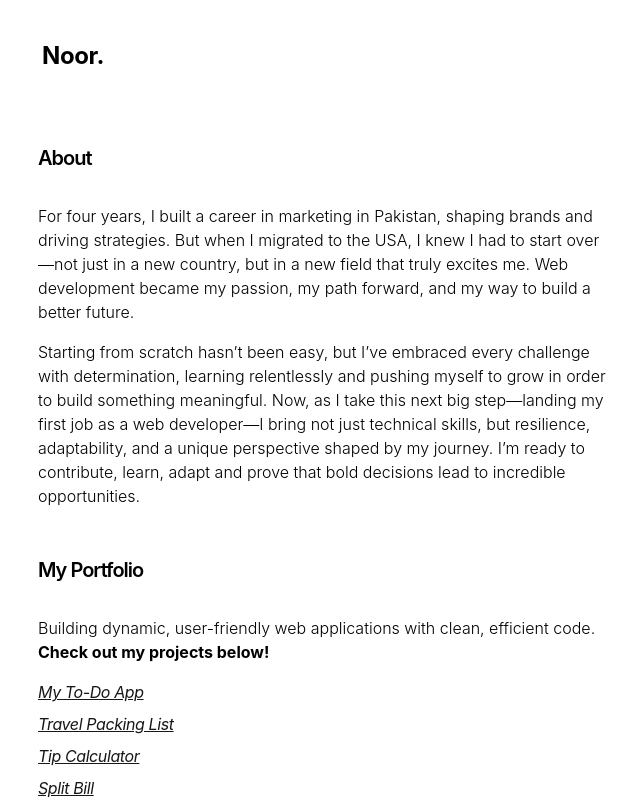
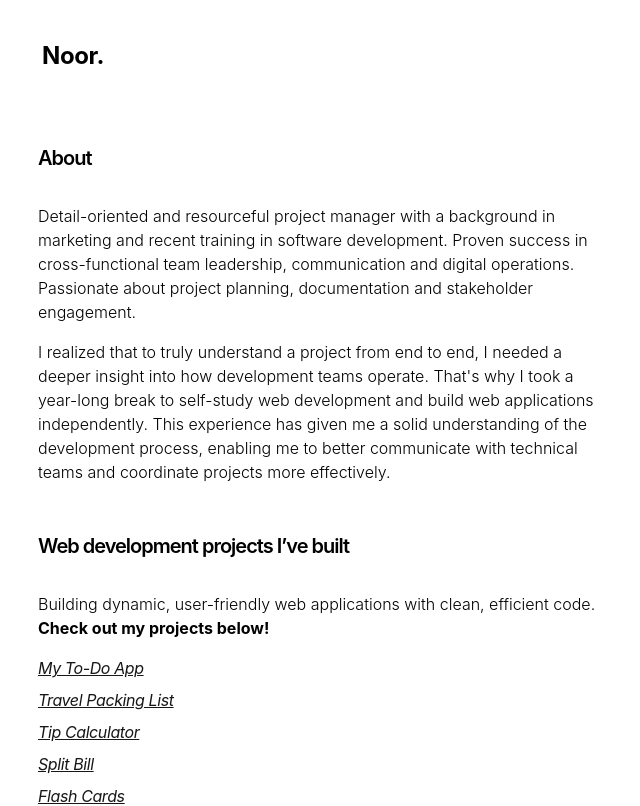
Before and after one commit to Nfmahmood/noor-personal-site, a Next.js app: page / in a window 1280 px wide. Shown: the top 806 px of the page, without its empty margins (314-954 px from the left). Built offline with nearby package versions, Linux system fonts and the light colour scheme.

Commit message:
updating about

```diff
--- a/app/page.tsx
+++ b/app/page.tsx
@@ -47,15 +47,15 @@ export default function Page() {
     <section>
       <h1 className="mb-8 text-xl font-semibold tracking-tighter">About</h1>
       <p className="mb-4 font-light">
-        {`For four years, I built a career in marketing in Pakistan, shaping brands and driving strategies. But when I migrated to the USA, I knew I had to start over—not just in a new country, but in a new field that truly excites me. Web development became my passion, my path forward, and my way to build a better future.`}{" "}
+        {`Detail-oriented and resourceful project manager with a background in marketing and recent training in software development. Proven success in cross-functional team leadership, communication and digital operations. Passionate about project planning, documentation and stakeholder engagement.`}{" "}
       </p>
       <p className="mb-4 font-light">
-        {`Starting from scratch hasn’t been easy, but I’ve embraced every challenge with determination, learning relentlessly and pushing myself to grow in order to build something meaningful. Now, as I take this next big step—landing my first job as a web developer—I bring not just technical skills, but resilience, adaptability, and a unique perspective shaped by my journey. I’m ready to contribute, learn, adapt and prove that bold decisions lead to incredible opportunities.
+        {`I realized that to truly understand a project from end to end, I needed a deeper insight into how development teams operate. That's why I took a year-long break to self-study web development and build web applications independently. This experience has given me a solid understanding of the development process, enabling me to better communicate with technical teams and coordinate projects more effectively.
 `}
       </p>
 
       <h2 className="mt-[3rem] mb-8 text-xl font-semibold tracking-tighter">
-        My Portfolio
+        Web development projects I’ve built
       </h2>
 
       <p className="mb-4 font-light">
```
